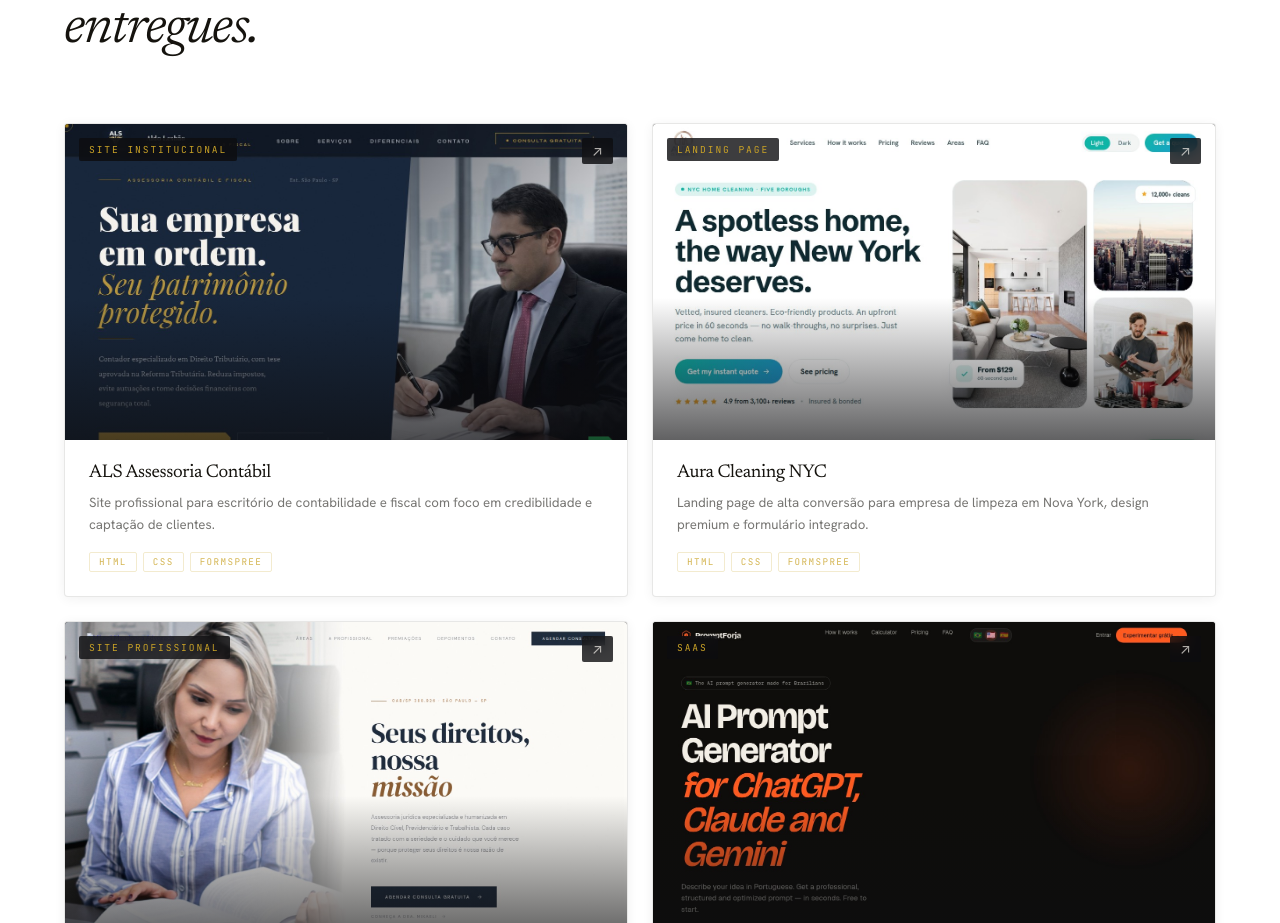
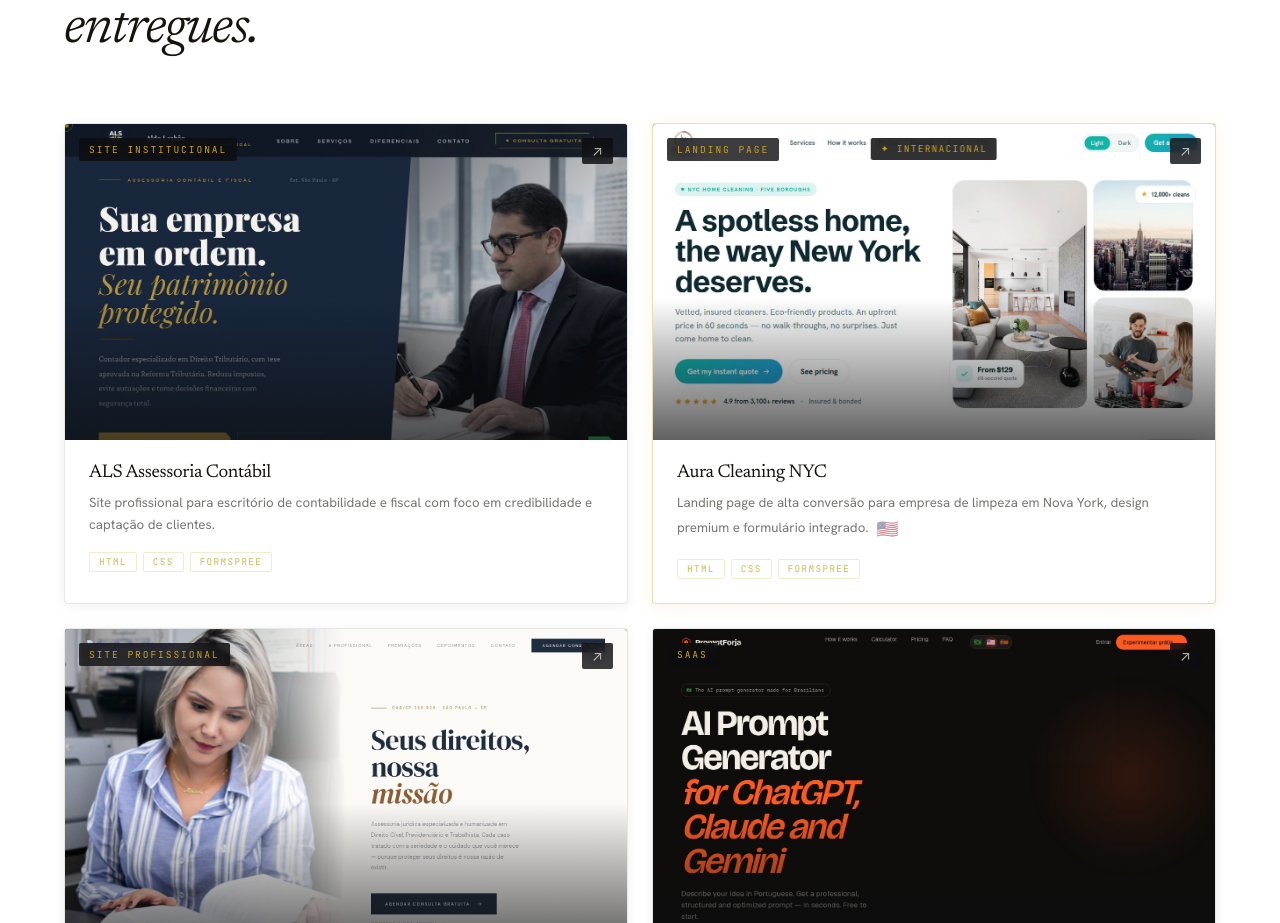
Before and after one commit to melquisedequenova-AI/moriah-labs-site, a React (Vite) app: page / in a window 1280 px wide. Shown: the part 4167-5090 px from the top of the page. Built offline with nearby package versions, Linux system fonts and the light colour scheme.

Commit message:
feat: international badge + flags for Aura Cleaning (🇺🇸) and IBAD-GB (🇬🇼)

```diff
--- a/src/Sections.jsx
+++ b/src/Sections.jsx
@@ -361,6 +361,7 @@ const PROJECTS = [
     url: "https://aura-cleaning-site.vercel.app",
     screen: "/screens/aura-cleaning.jpg",
     tags: ["HTML", "CSS", "Formspree"],
+    international: { flag: "🇺🇸", country: "Estados Unidos" },
   },
   {
     id: "mikaeli-adv",
@@ -388,6 +389,7 @@ const PROJECTS = [
     url: "https://ibadgb.app",
     screen: "/screens/ibadgb.jpg",
     tags: ["React", "TypeScript", "Supabase", "Vercel"],
+    international: { flag: "🇬🇼", country: "Guiné-Bissau" },
   },
   {
     id: "ofertasnow",
@@ -401,6 +403,7 @@ const PROJECTS = [
 ];
 
 function ProjectCard({ project }) {
+  const isIntl = !!project.international;
   return (
     <a
       href={project.url}
@@ -411,8 +414,8 @@ function ProjectCard({ project }) {
         display: "block",
         textDecoration: "none",
         background: "#FFFFFF",
-        border: "1px solid rgba(21,19,14,0.10)",
-        boxShadow: "0 2px 12px rgba(21,19,14,0.06)",
+        border: isIntl ? "1px solid rgba(201,162,39,0.35)" : "1px solid rgba(21,19,14,0.10)",
+        boxShadow: isIntl ? "0 2px 16px rgba(201,162,39,0.12)" : "0 2px 12px rgba(21,19,14,0.06)",
         borderRadius: "4px",
         overflow: "hidden",
         transition: "border-color .3s ease, transform .3s ease, box-shadow .3s ease",
@@ -445,6 +448,18 @@ function ProjectCard({ project }) {
           background: "rgba(13,13,15,0.8)", padding: "5px 10px", borderRadius: "2px",
           backdropFilter: "blur(8px)",
         }}>{project.category}</span>
+        {isIntl && (
+          <span style={{
+            position: "absolute", top: "14px", left: "50%", transform: "translateX(-50%)",
+            fontFamily: "var(--mono)", fontSize: "0.58rem", letterSpacing: ".15em",
+            textTransform: "uppercase", color: "#C9A227",
+            background: "rgba(13,13,15,0.85)", padding: "5px 10px", borderRadius: "2px",
+            backdropFilter: "blur(8px)", display: "flex", alignItems: "center", gap: "5px",
+            whiteSpace: "nowrap",
+          }}>
+            ✦ Internacional
+          </span>
+        )}
         <span style={{
           position: "absolute", top: "14px", right: "14px",
           fontSize: "0.9rem", color: "rgba(243,240,233,0.7)",
@@ -461,7 +476,15 @@ function ProjectCard({ project }) {
         <p style={{
           fontFamily: "var(--sans)", fontSize: "0.83rem", lineHeight: 1.65,
           color: "rgba(21,19,14,0.58)", margin: "0 0 16px",
-        }}>{project.description}</p>
+        }}>
+          {project.description}
+          {isIntl && (
+            <span style={{ marginLeft: "8px", fontSize: "1.1rem", verticalAlign: "middle" }}
+                  title={project.international.country}>
+              {project.international.flag}
+            </span>
+          )}
+        </p>
         <div style={{ display: "flex", flexWrap: "wrap", gap: "6px" }}>
           {project.tags.map(tag => (
             <span key={tag} style={{
```
